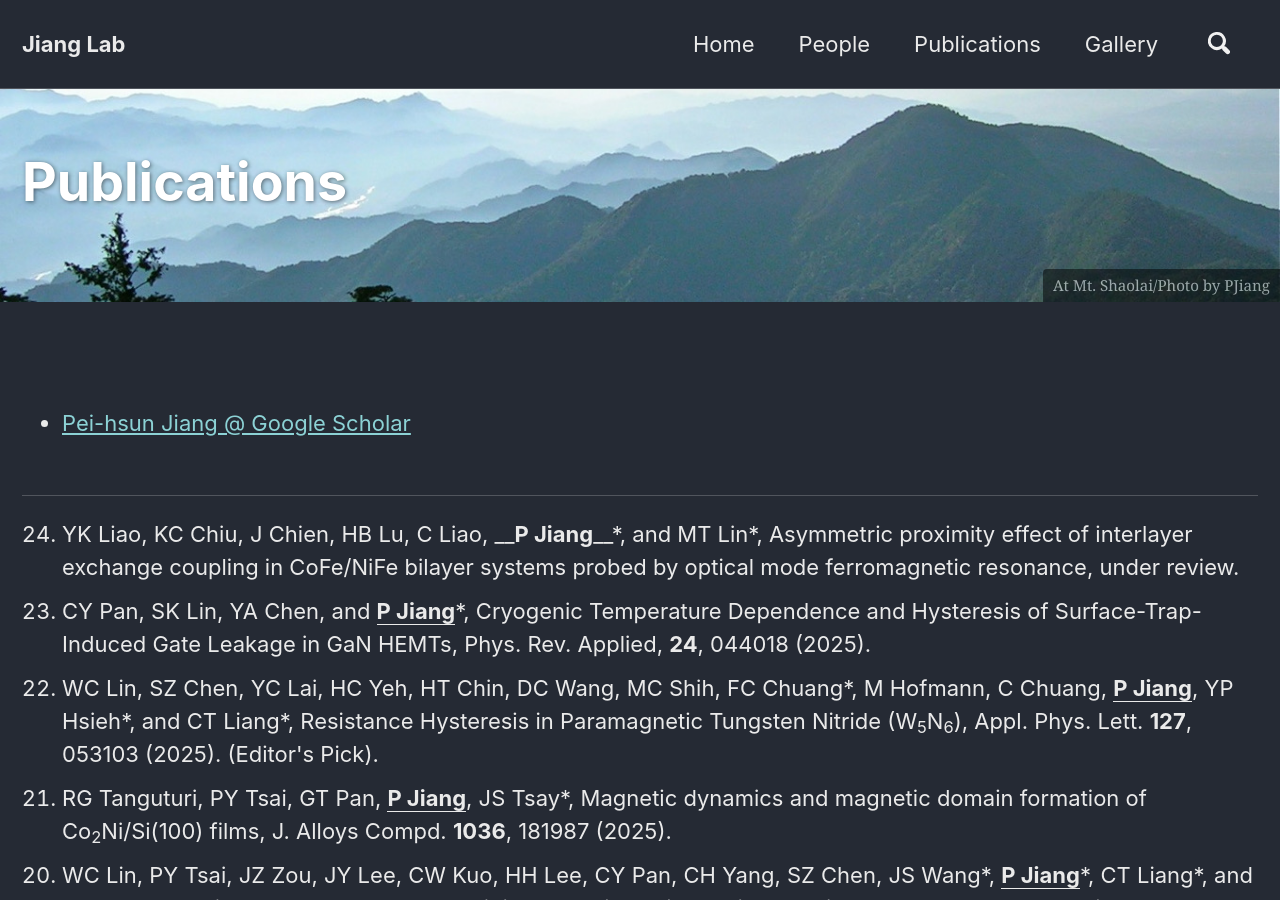
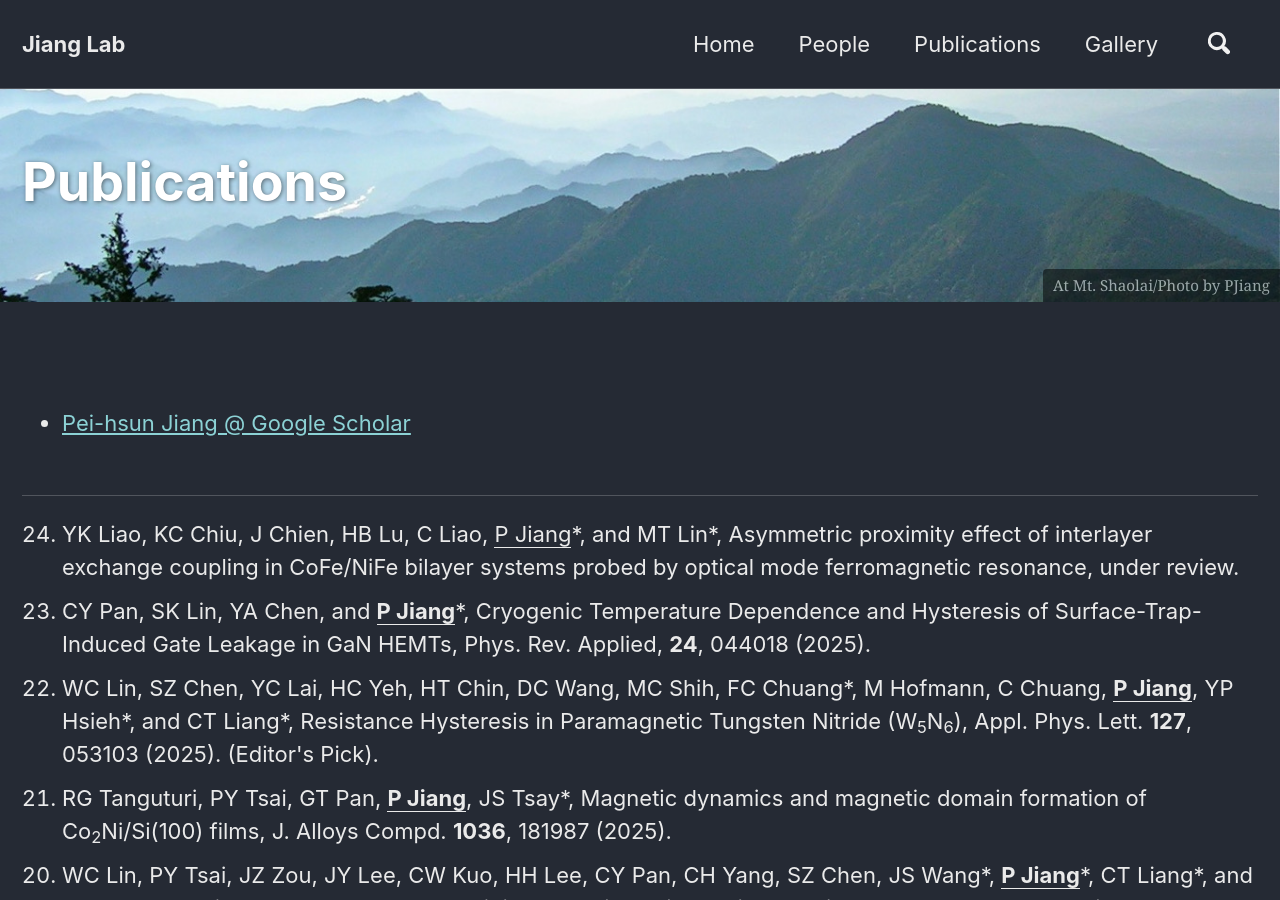
Before and after one commit to pjiang-ntnu/pjiang-ntnu.github.io, a Jekyll site: the page built from _pages/publications.md, in a window 1280 px wide and 900 px high. Built offline with Jekyll 4.4.1, drawn with Linux system fonts in a browser that asks for light colours; nearby versions of some CDN libraries; comment, search, counter and statistics services are not loaded.

```diff
--- a/_pages/publications.md
+++ b/_pages/publications.md
@@ -33,7 +33,7 @@ referrerPolicy="no-referrer-when-downgrade"></a></div></noscript>
 ----------------------
 
 <ol reversed>
-<li> YK Liao, KC Chiu, J Chien, HB Lu, C Liao, __<b>P Jiang</b>__*, and MT Lin*, Asymmetric proximity effect of interlayer exchange coupling in CoFe/NiFe bilayer systems probed by optical mode ferromagnetic resonance, under review.
+<li> YK Liao, KC Chiu, J Chien, HB Lu, C Liao, <u>P Jiang</u>*, and MT Lin*, Asymmetric proximity effect of interlayer exchange coupling in CoFe/NiFe bilayer systems probed by optical mode ferromagnetic resonance, under review.
 
 <li> CY Pan, SK Lin, YA Chen, and <b><u>P Jiang</u></b>*, Cryogenic Temperature Dependence and Hysteresis of Surface-Trap-Induced Gate Leakage in GaN HEMTs, Phys. Rev. Applied, <b>24</b>, 044018 (2025).
 
```
